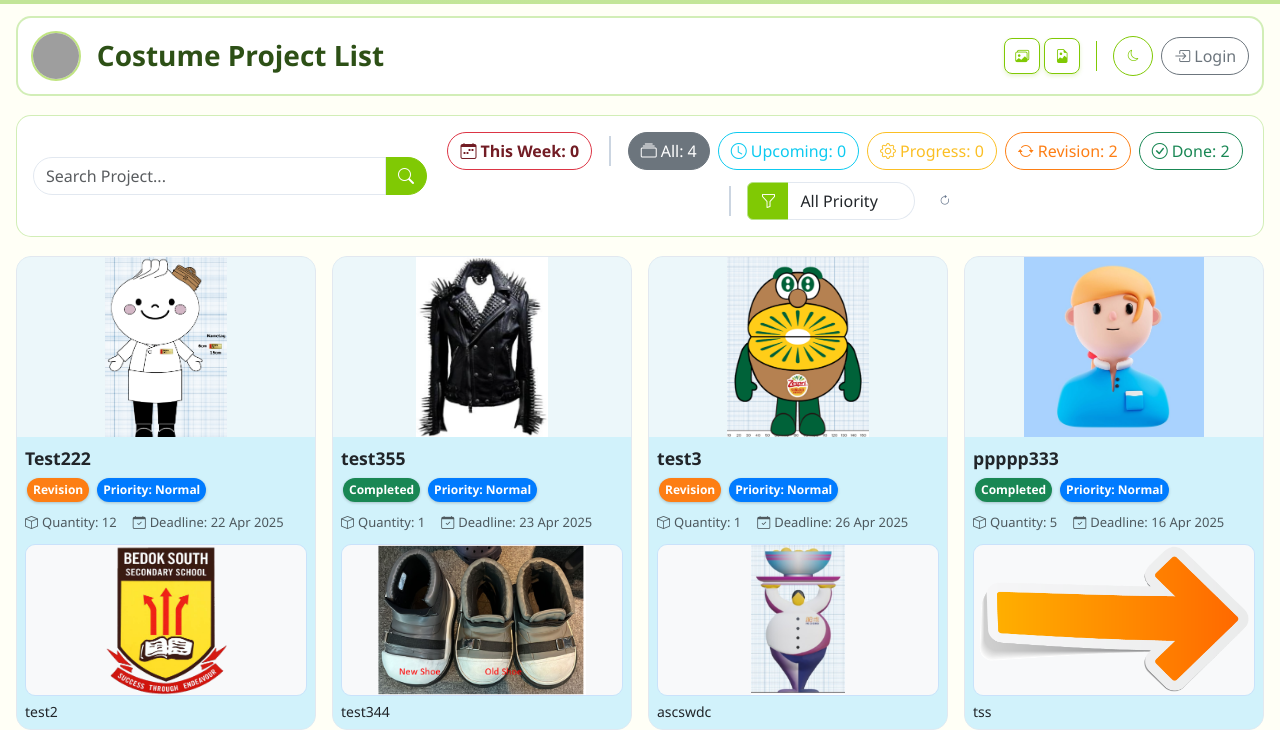
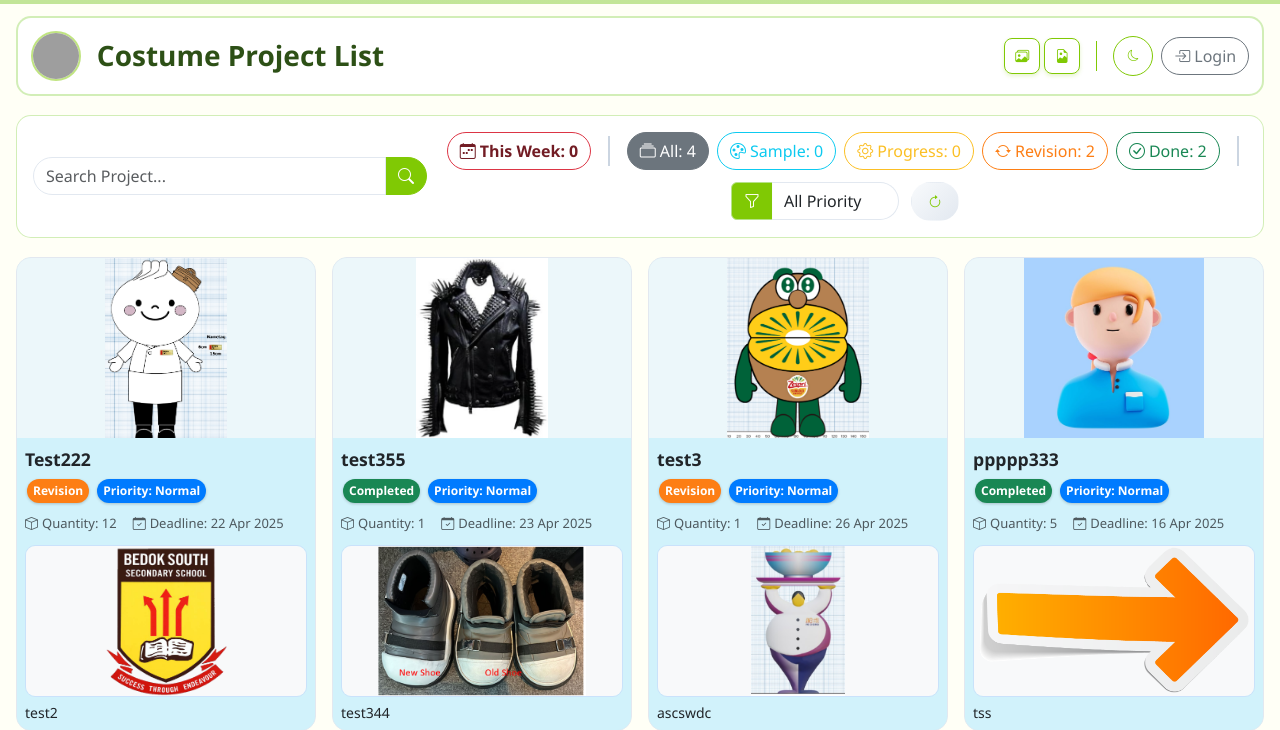
Before and after one commit to itskulen/bigscreenproject, a PHP site: page /costume_index.php in a window 1280 px wide. Shown: the top 730 px of the page. Run offline with PHP 8.4, Linux system fonts and the light colour scheme; data comes from the database, SQL or seed files in the repository; some libraries are stand-ins or nearby versions; grey boxes are pictures that could not be loaded.

Commit message:
Refactor project status options: change 'Upcoming' to 'Sample' in costume and mascot management pages, and update related styles for consistency

```diff
--- a/costume_edit.php
+++ b/costume_edit.php
@@ -473,9 +473,9 @@ if ($_SERVER['REQUEST_METHOD'] == 'POST') {
                             <div class="mb-3">
                                 <label for="project_status" class="form-label">Project Status</label>
                                 <select name="project_status" id="project_status" class="form-select" required>
-                                    <option value="Upcoming"
-                                        <?= $data['project_status'] === 'Upcoming' ? 'selected' : '' ?>>
-                                        Upcoming</option>
+                                    <option value="Sample"
+                                        <?= $data['project_status'] === 'Sample' ? 'selected' : '' ?>>
+                                        Sample</option>
                                     <option value="In Progress"
                                         <?= $data['project_status'] === 'In Progress' ? 'selected' : '' ?>>
                                         In Progress</option>
--- a/costume_index.php
+++ b/costume_index.php
@@ -117,7 +117,7 @@ $this_week_count = $stmt->fetchColumn();
 function getStatusClass($status)
 {
     switch (strtolower($status)) {
-        case 'upcoming':
+        case 'sample':
             return 'background-color: #31D2F2;'; // blue
         case 'in progress':
             return 'background-color: #FFCA2C;'; // yellow
@@ -148,13 +148,13 @@ function getPriorityClass($priority)
 
 // Count projects by status for category (optimized with GROUP BY)
 $status_counts = [
-    'Upcoming' => 0,
+    'Sample' => 0,
     'Completed' => 0,
     'In Progress' => 0,
     'Revision' => 0,
 ];
 
-$sql = "SELECT project_status, COUNT(*) as count FROM gallery WHERE category = 'costume' AND project_status IN ('Upcoming', 'Completed', 'In Progress', 'Revision')";
+$sql = "SELECT project_status, COUNT(*) as count FROM gallery WHERE category = 'costume' AND project_status IN ('Sample', 'Completed', 'In Progress', 'Revision')";
 $params = [];
 
 // Add priority filter if exists
@@ -371,6 +371,44 @@ $username = $isLoggedIn ? $_SESSION : null;
                 color: white;
             }
 
+            /* Reset button custom styling */
+            .btn-reset-custom {
+                background: linear-gradient(135deg, #f8fafc, #e2e8f0);
+                color: #80C904;
+                font-weight: 600;
+                padding: 0.5rem 1rem;
+                border-radius: 50%;
+                font-size: 0.875rem;
+                transition: all 0.1s ease;
+                display: flex;
+                align-items: center;
+                text-decoration: none;
+            }
+
+            .btn-reset-custom:hover {
+                background: #80C904;
+                color: #ffffff;
+                text-decoration: none;
+            }
+
+            .btn-reset-custom:focus {
+                outline: none;
+                box-shadow: 0 0 0 3px rgba(128, 201, 4, 0.2);
+            }
+
+            /* Dark mode untuk reset button */
+            [data-bs-theme="dark"] .btn-reset-custom {
+                background: linear-gradient(135deg, #374151, #4b5563);
+                border-color: #B6E388;
+                color: #B6E388;
+            }
+
+            [data-bs-theme="dark"] .btn-reset-custom:hover {
+                background: linear-gradient(135deg, #B6E388, #80C904);
+                border-color: #80C904;
+                color: #333333;
+            }
+
             .filter-divider {
                 width: 2px;
                 height: 30px;
@@ -439,7 +477,7 @@ $username = $isLoggedIn ? $_SESSION : null;
                 border: 1.5px solid #a7adc3 !important;
             }
 
-            /* btn-info (Upcoming) */
+            /* btn-info (Sample) */
             .btn-info {
                 background: transparent;
                 color: #0dcaf0;
@@ -1486,10 +1524,10 @@ $username = $isLoggedIn ? $_SESSION : null;
                                 </form>
 
                                 <form method="GET" action="costume_index.php">
-                                    <button type="submit" name="project_status" value="Upcoming"
-                                        class="btn btn-info <?= isset($_GET['project_status']) && $_GET['project_status'] === 'Upcoming' ? 'active' : '' ?>">
-                                        <i class="bi bi-clock me-1"></i>Upcoming:
-                                        <?= $status_counts['Upcoming'] ?? 0 ?>
+                                    <button type="submit" name="project_status" value="Sample"
+                                        class="btn btn-info <?= isset($_GET['project_status']) && $_GET['project_status'] === 'Sample' ? 'active' : '' ?>">
+                                        <i class="bi bi-palette me-1"></i>Sample:
+                                        <?= $status_counts['Sample'] ?? 0 ?>
                                     </button>
                                     <input type="hidden" name="priority"
                                         value="<?= htmlspecialchars($_GET['priority'] ?? '') ?>">
@@ -1576,9 +1614,8 @@ $username = $isLoggedIn ? $_SESSION : null;
                             </div>
 
                             <div class="filter-group">
-                                <a href="costume_index.php" class="btn btn-outline-secondary"
-                                    title="Reset all filters">
-                                    <i class="bi bi-arrow-clockwise me-1"></i>
+                                <a href="costume_index.php" class="btn btn-reset-custom" title="Reset all filters">
+                                    <i class="bi bi-arrow-clockwise"></i>
                                 </a>
                             </div>
                         </div>
```
Also changed, not shown: costume_admin.php (+6 -6 lines), mascot_index.php (+41 -3 lines).
